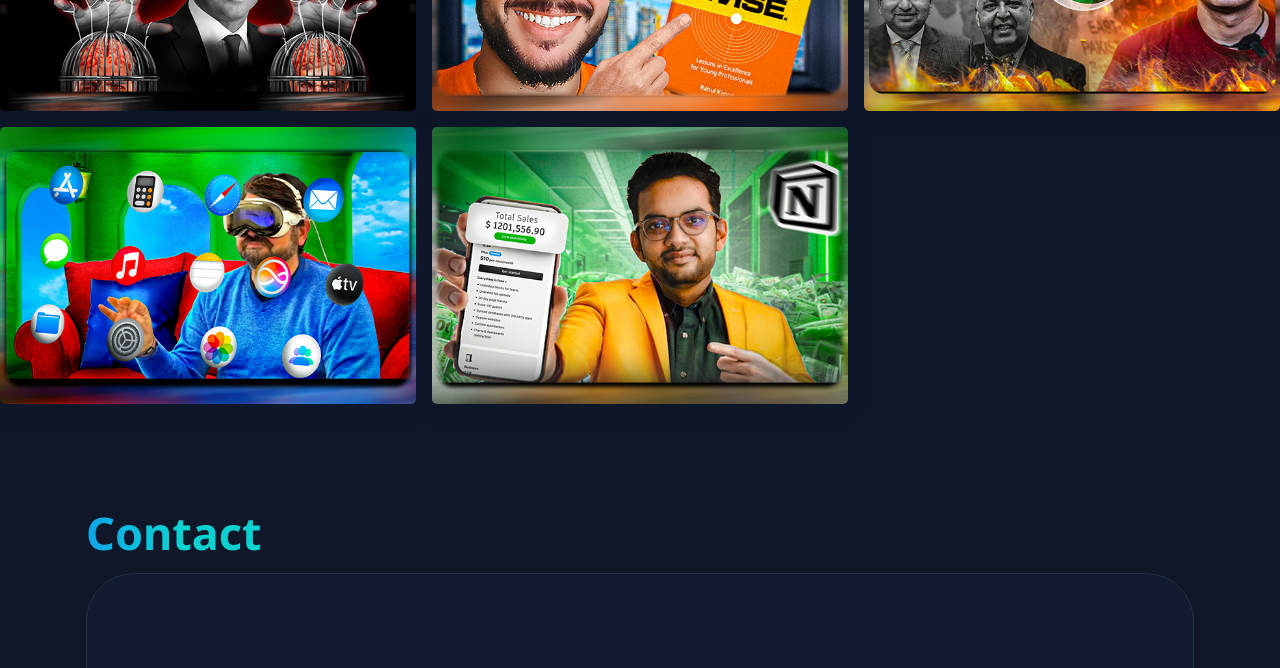
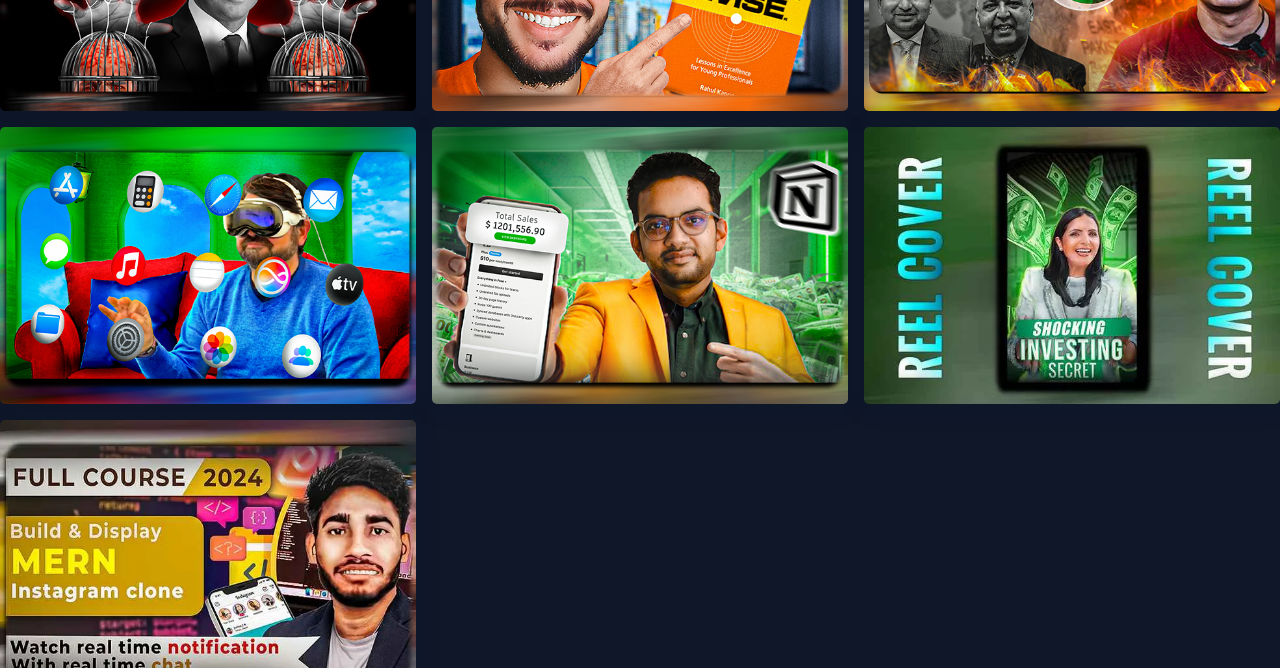
Before and after one commit to rbakshi66/website, a plain HTML site: page index.html in a window 1280 px wide. Shown: the part 3150-3818 px from the top of the page. Drawn offline with nearby package versions, Linux system fonts and the light colour scheme.

Commit message:
updated images

```diff
--- a/index.html
+++ b/index.html
@@ -326,6 +326,12 @@
         <a href="" class="work__img">
           <img src="./assets/images/work20.jpg" alt="">
         </a>
+        <a href="" class="work__img">
+          <img src="./assets/images/work21.jpg" alt="">
+        </a>
+        <a href="" class="work__img">
+          <img src="./assets/images/work22.jpg" alt="">
+        </a>
       </div>
     </section>
 
```
